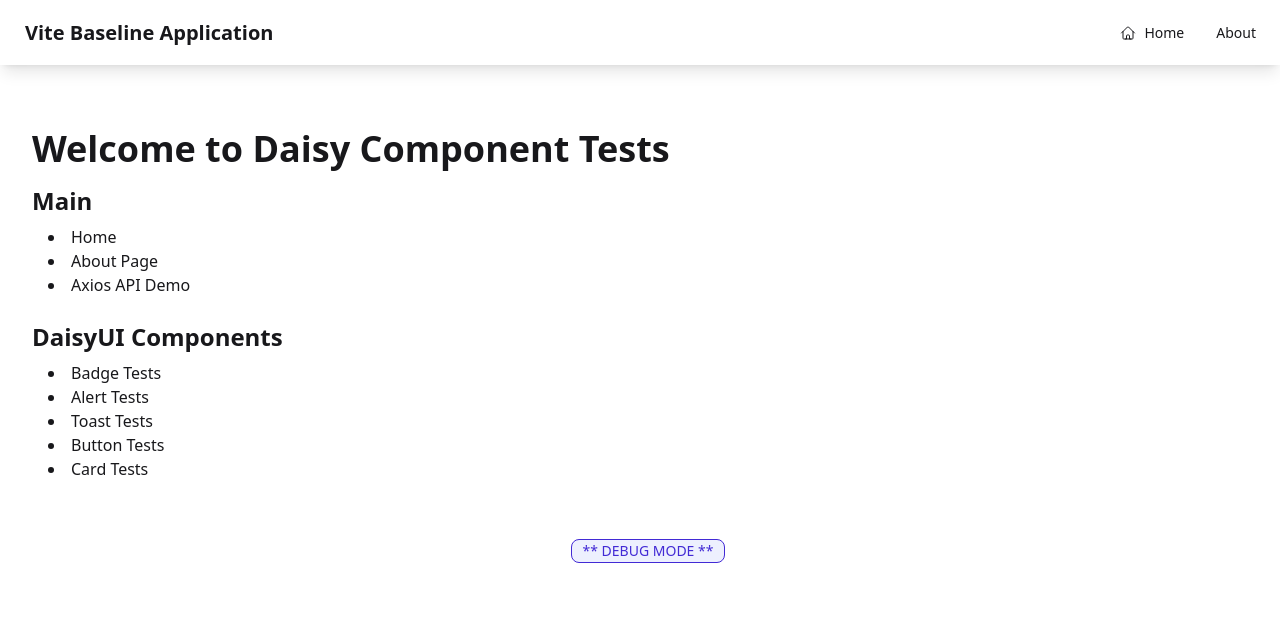
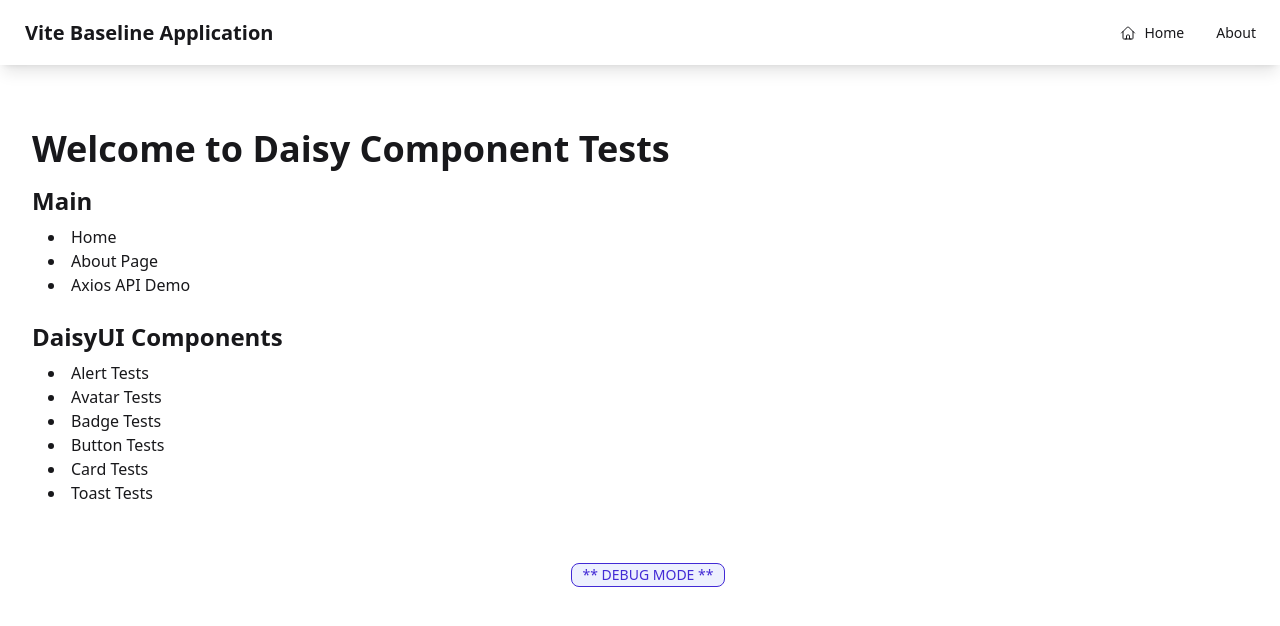
Before and after one commit to tpickles118/vite-ui-components, a Vue app: page / in a window 1280 px wide. Shown: the top 626 px of the page. Built offline with nearby package versions, Linux system fonts and the light colour scheme.

Commit message:
added basic navigation to avatar

```diff
--- a/src/constants/navigation.js
+++ b/src/constants/navigation.js
@@ -26,20 +26,21 @@ export const NAV_ITEMS = [
     routeName: ROUTE_NAMES.USERS_API,
     path: ROUTE_PATHS.USERS_API,
   },
-    {
-        label: 'Daisy Badge Tests',
-        routeName: ROUTE_NAMES.BADGE_VIEW,
-        path: ROUTE_PATHS.BADGE_VIEW,
-    },
+
   {
     label: 'Daisy Alert Tests',
     routeName: ROUTE_NAMES.ALERT_VIEW,
     path: ROUTE_PATHS.ALERT_VIEW,
   },
   {
-        label: 'Daisy Toast Tests',
-        routeName: ROUTE_NAMES.TOAST_VIEW,
-        path: ROUTE_PATHS.TOAST_VIEW,
+    label: 'Daisy Avatar Tests',
+    routeName: ROUTE_NAMES.AVATAR_VIEW,
+    path: ROUTE_PATHS.AVATAR_VIEW,
+  },
+  {
+    label: 'Daisy Badge Tests',
+    routeName: ROUTE_NAMES.BADGE_VIEW,
+    path: ROUTE_PATHS.BADGE_VIEW,
   },
   {
     label: 'Daisy Button Tests',
@@ -50,6 +51,11 @@ export const NAV_ITEMS = [
     label: 'Daisy Card Tests',
     routeName: ROUTE_NAMES.CARD_VIEW,
     path: ROUTE_PATHS.CARD_VIEW,
+  },
+  {
+    label: 'Daisy Toast Tests',
+    routeName: ROUTE_NAMES.TOAST_VIEW,
+    path: ROUTE_PATHS.TOAST_VIEW,
   },
 ]
 
@@ -82,19 +88,19 @@ export const NAV_GROUPS = {
     label: 'DaisyUI Components',
     items: [
       {
-                label: 'Badge Tests',
-                routeName: ROUTE_NAMES.BADGE_VIEW,
-                path: ROUTE_PATHS.BADGE_VIEW,
-            },
-            {
         label: 'Alert Tests',
         routeName: ROUTE_NAMES.ALERT_VIEW,
         path: ROUTE_PATHS.ALERT_VIEW,
       },
       {
-                label: 'Toast Tests',
-                routeName: ROUTE_NAMES.TOAST_VIEW,
-                path: ROUTE_PATHS.TOAST_VIEW,
+        label: 'Avatar Tests',
+        routeName: ROUTE_NAMES.AVATAR_VIEW,
+        path: ROUTE_PATHS.AVATAR_VIEW,
+      },
+      {
+        label: 'Badge Tests',
+        routeName: ROUTE_NAMES.BADGE_VIEW,
+        path: ROUTE_PATHS.BADGE_VIEW,
       },
       {
         label: 'Button Tests',
@@ -105,6 +111,11 @@ export const NAV_GROUPS = {
         label: 'Card Tests',
         routeName: ROUTE_NAMES.CARD_VIEW,
         path: ROUTE_PATHS.CARD_VIEW,
+      },
+      {
+        label: 'Toast Tests',
+        routeName: ROUTE_NAMES.TOAST_VIEW,
+        path: ROUTE_PATHS.TOAST_VIEW,
       },
     ],
   },
--- a/src/constants/routes.js
+++ b/src/constants/routes.js
@@ -8,22 +8,26 @@ export const ROUTE_NAMES = {
     HOME: 'Home',
     ABOUT: 'About',
     USERS_API: 'UsersApi',
+
+    ALERT_VIEW: 'AlertView',
+    AVATAR_VIEW: 'AvatarView',
     BADGE_VIEW: 'BadgeView',
-    ALERT_VIEW: 'AlertView',
-    TOAST_VIEW: 'ToastView',
     BUTTON_VIEW: 'ButtonView',
     CARD_VIEW: 'CardView',
+    TOAST_VIEW: 'ToastView',
 }
 
 export const ROUTE_PATHS = {
     HOME: '/',
     ABOUT: '/about',
     USERS_API: '/users-api',
+
+    ALERT_VIEW: '/alert-view',
+    AVATAR_VIEW: '/avatar-view',
     BADGE_VIEW: '/badge-view',
-    ALERT_VIEW: '/alert-view',
-    TOAST_VIEW: '/toast-view',
     BUTTON_VIEW: '/button-view',
     CARD_VIEW: '/card-view',
+    TOAST_VIEW: '/toast-view',
 }
 
 /**
@@ -33,7 +37,7 @@ export const ROUTE_META = {
     [ROUTE_NAMES.HOME]: {
         title: 'Home',
         description: 'Welcome to Daisy Component Tests',
-        icon: 'HomeIcon', // For future icon integration
+        icon: 'HomeIcon',
     },
     [ROUTE_NAMES.ABOUT]: {
         title: 'About',
@@ -45,22 +49,23 @@ export const ROUTE_META = {
         description: 'User data fetching demonstration',
         icon: 'UsersIcon',
     },
-    [ROUTE_NAMES.BADGE_VIEW]: {
-        title: 'Badge Tests',
-        description: 'DaisyUI Badge component examples',
-        icon: 'TagIcon',
-        category: 'components',
-    },
+
     [ROUTE_NAMES.ALERT_VIEW]: {
         title: 'Alert Tests',
         description: 'DaisyUI Alert component examples',
         icon: 'BellAlertIcon',
         category: 'components',
     },
-    [ROUTE_NAMES.TOAST_VIEW]: {
-        title: 'Toast Tests',
-        description: 'DaisyUI Toast notification examples',
-        icon: 'ChatBubbleBottomCenterTextIcon',
+    [ROUTE_NAMES.AVATAR_VIEW]: {
+        title: 'Avatar Tests',
+        description: 'DaisyUI Avatar component examples',
+        icon: 'UserCircleIcon',
+        category: 'components',
+    },
+    [ROUTE_NAMES.BADGE_VIEW]: {
+        title: 'Badge Tests',
+        description: 'DaisyUI Badge component examples',
+        icon: 'TagIcon',
         category: 'components',
     },
     [ROUTE_NAMES.BUTTON_VIEW]: {
@@ -75,6 +80,12 @@ export const ROUTE_META = {
         icon: 'RectangleStackIcon',
         category: 'components',
     },
+    [ROUTE_NAMES.TOAST_VIEW]: {
+        title: 'Toast Tests',
+        description: 'DaisyUI Toast notification examples',
+        icon: 'ChatBubbleBottomCenterTextIcon',
+        category: 'components',
+    },
 }
 
 /**
@@ -82,6 +93,7 @@ export const ROUTE_META = {
  * Maps directly to Vue Router route definitions
  */
 export const ROUTES = [
+    // Base routes
     {
         path: ROUTE_PATHS.HOME,
         name: ROUTE_NAMES.HOME,
@@ -100,12 +112,8 @@ export const ROUTES = [
         component: () => import('@/views/UsersApi.vue'),
         meta: ROUTE_META[ROUTE_NAMES.USERS_API],
     },
-    {
-        path: ROUTE_PATHS.BADGE_VIEW,
-        name: ROUTE_NAMES.BADGE_VIEW,
-        component: () => import('@/views/daisy-wrapper-views/BadgeView.vue'),
-        meta: ROUTE_META[ROUTE_NAMES.BADGE_VIEW],
-    },
+
+    // Component routes
     {
         path: ROUTE_PATHS.ALERT_VIEW,
         name: ROUTE_NAMES.ALERT_VIEW,
@@ -113,10 +121,16 @@ export const ROUTES = [
         meta: ROUTE_META[ROUTE_NAMES.ALERT_VIEW],
     },
     {
-        path: ROUTE_PATHS.TOAST_VIEW,
-        name: ROUTE_NAMES.TOAST_VIEW,
-        component: () => import('@/views/daisy-wrapper-views/ToastView.vue'),
-        meta: ROUTE_META[ROUTE_NAMES.TOAST_VIEW],
+        path: ROUTE_PATHS.AVATAR_VIEW,
+        name: ROUTE_NAMES.AVATAR_VIEW,
+        component: () => import('@/views/daisy-wrapper-views/AvatarView.vue'),
+        meta: ROUTE_META[ROUTE_NAMES.AVATAR_VIEW],
+    },
+    {
+        path: ROUTE_PATHS.BADGE_VIEW,
+        name: ROUTE_NAMES.BADGE_VIEW,
+        component: () => import('@/views/daisy-wrapper-views/BadgeView.vue'),
+        meta: ROUTE_META[ROUTE_NAMES.BADGE_VIEW],
     },
     {
         path: ROUTE_PATHS.BUTTON_VIEW,
@@ -130,4 +144,10 @@ export const ROUTES = [
         component: () => import('@/views/daisy-wrapper-views/CardView.vue'),
         meta: ROUTE_META[ROUTE_NAMES.CARD_VIEW],
     },
+    {
+        path: ROUTE_PATHS.TOAST_VIEW,
+        name: ROUTE_NAMES.TOAST_VIEW,
+        component: () => import('@/views/daisy-wrapper-views/ToastView.vue'),
+        meta: ROUTE_META[ROUTE_NAMES.TOAST_VIEW],
+    },
 ]
--- /dev/null
+++ b/src/views/daisy-wrapper-views/AvatarView.vue
@@ -0,0 +1,8 @@
+
+<script setup>
+</script>
+
+<template>
+
+    This is the Avatar Test View.
+</template>
```
Lines whose indentation alone changed are shown as unchanged.
